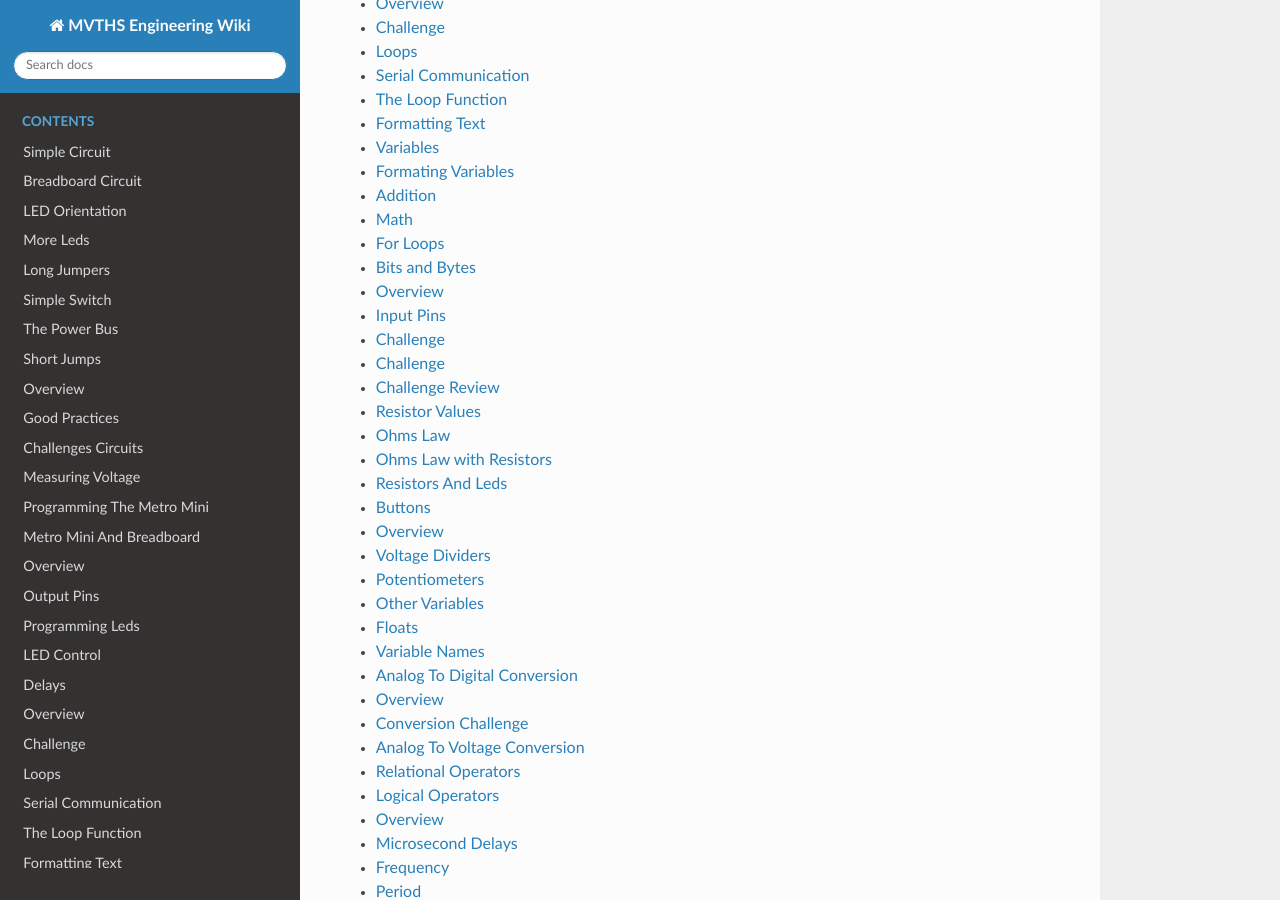
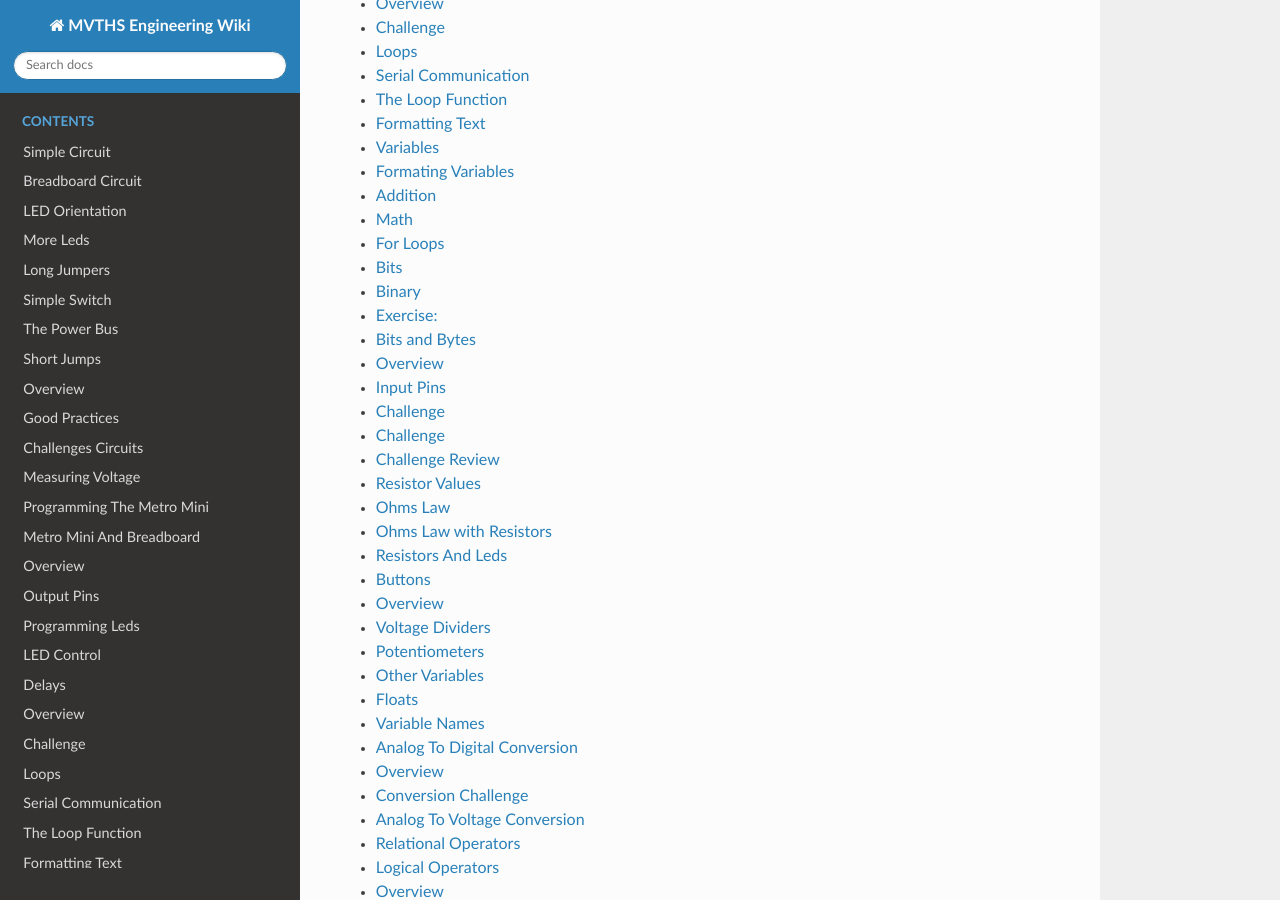
Before and after one commit to maxtkc/mvths-wiki, a Sphinx documentation site: the page built from docs/index.rst, in a window 1280 px wide and 900 px high, scrolled down 744 px. Built offline with Sphinx 7.4.7 and the Read the Docs theme 2.0.0, drawn with Linux system fonts in a browser that asks for light colours; pages that are not in the unit, such as notebooks, are missing from menus.

Commit message:
Update index.rst

```diff
--- a/docs/index.rst
+++ b/docs/index.rst
@@ -41,6 +41,9 @@ The following is a list of guides for learning about electronics and software in
    015aaa-addition
    015b-math
    028a-for-loops
+   040a-bits
+   040-binary
+   040c-print-binary
    015c-bits-and-bytes
    015a-printing-characters
    012c-input-pins
```
